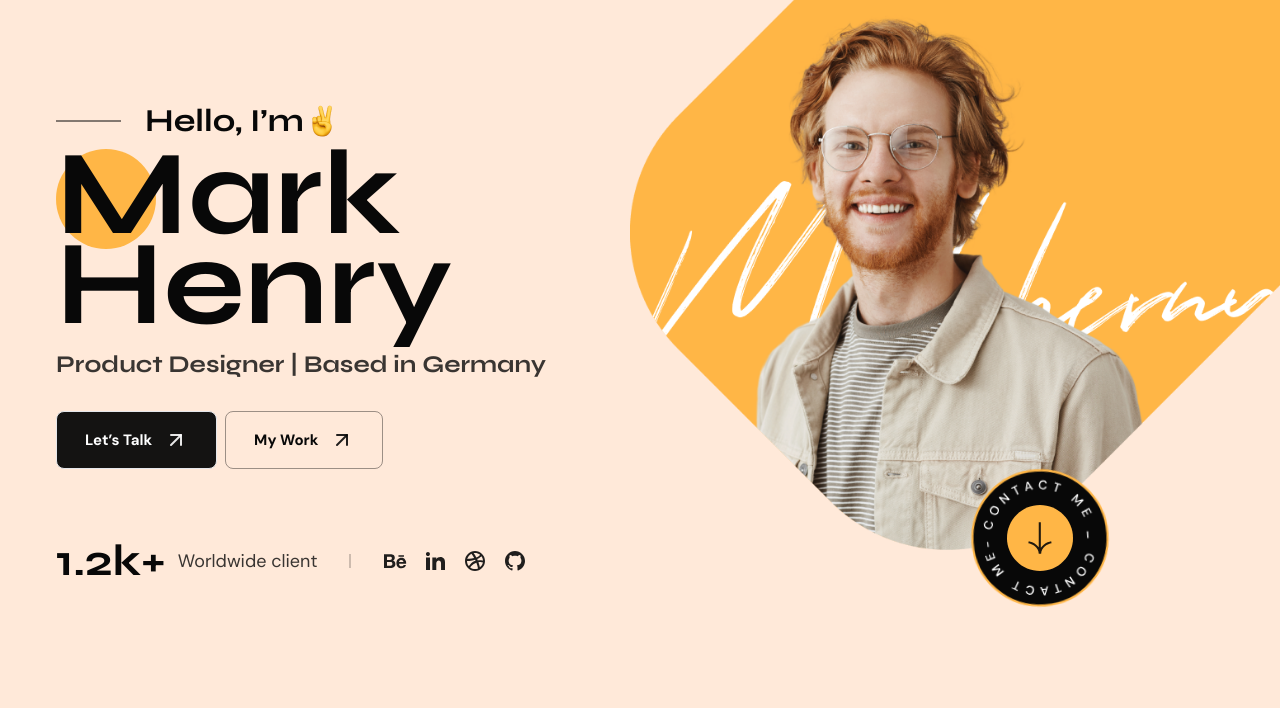
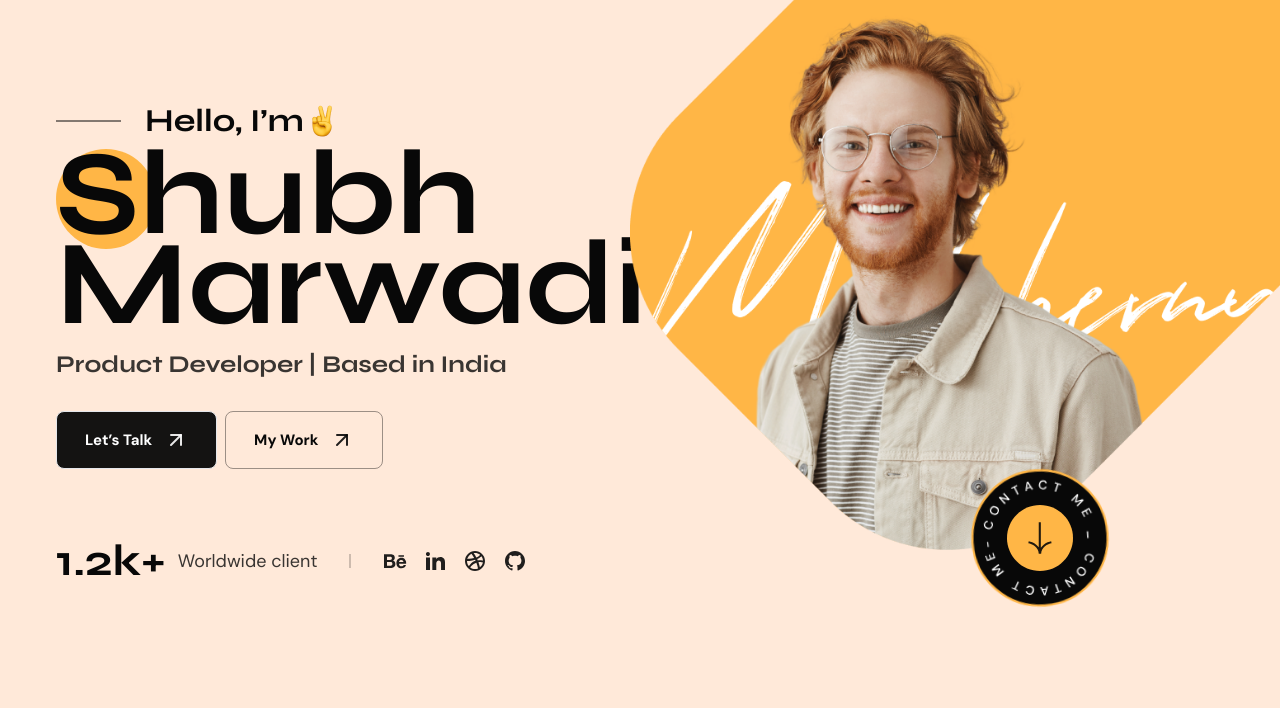
Before and after one commit to iamshubh29/shubhportfolio, a plain HTML site: page index.html in a window 1280 px wide. Shown: the part 83-800 px from the top of the page. Drawn offline with Linux system fonts and the light colour scheme.

Commit message:
name update

```diff
--- a/index.html
+++ b/index.html
@@ -4,7 +4,7 @@
 <head>
     <meta charset="utf-8">
     <meta http-equiv="x-ua-compatible" content="ie=edge">
-    <title>Perez - Tailwind CSS Personal Portfolio Template</title>
+    <title>Shubh Personal Portfolio </title>
     <meta name="AdsBot-Google" content="noindex follow">
     <meta name="description" content="Perez - Tailwind CSS Personal Portfolio Template">
     <meta name="viewport" content="width=device-width, initial-scale=1, shrink-to-fit=no">
@@ -221,15 +221,15 @@
                         <img class="ml-2" src="assets/images/icon/victory.png" alt="icon">
                         </span>
                         <h1 class="relative z-[1] font-Syne text-black-800 font-bold text-[80px] lg:text-[100px] xl:text-[120px] 2xl:text-[140px] leading-[64px] lg:leading-[80px] xl:leading-[90px] 2xl:leading-[110px] 2xl:before:w-[120px] xl:before:w-[100px] 2xl:before:h-[120px] xl:before:h-[100px] before:rounded-full before:bg-primary before:block before:absolute before:top-[0px] before:left-0 before:-z-[1] lg:before:w-[85px] lg:before:h-[85px] before:w-[70px] before:h-[70px]" data-aos="fade-right" data-aos-delay="400">
-                            Mark
+                            Shubh
                             <!-- <br /> Henry -->
                         </h1>
                         <h2 class="font-Syne text-black-800 font-bold text-[80px] lg:text-[100px] xl:text-[120px] 2xl:text-[140px] leading-[64px] lg:leading-[80px] xl:leading-[90px] 2xl:leading-[110px] mb-[20px]" data-aos="fade-right" data-aos-delay="600">
-                            Henry</h2>
+                            Marwadi</h2>
                         <p class="font-Syne text-black-700 font-bold text-lg md:text-xl xl:text-2xl leading-tight mb-[30px]" data-aos="fade-right" data-aos-delay="800">Product
-                            Designer |
+                            Developer |
                             Based in
-                            Germany</p>
+                            India</p>
 
                         <div class="flex flex-wrap mb-[50px] md:mb-[60px] xl:mb-[70px] 2xl:mb-[80px]">
                             <!-- Link Start -->
```
